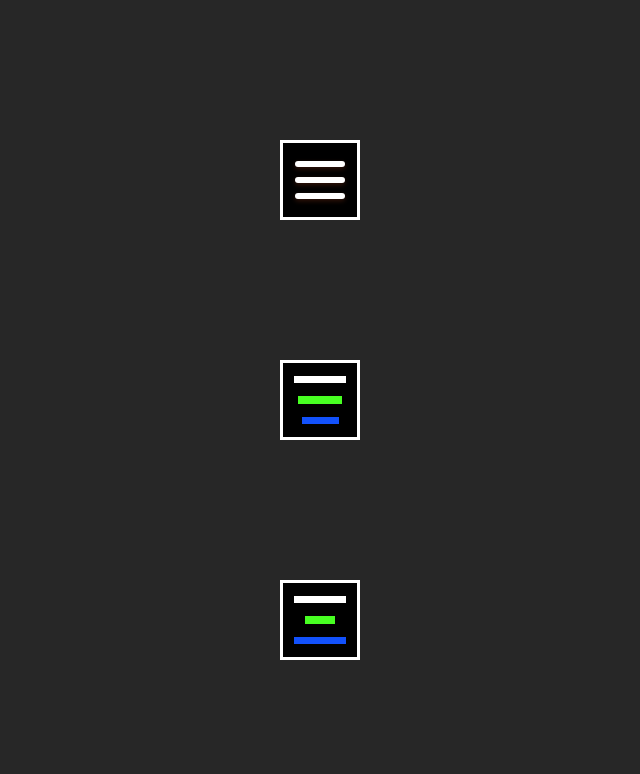
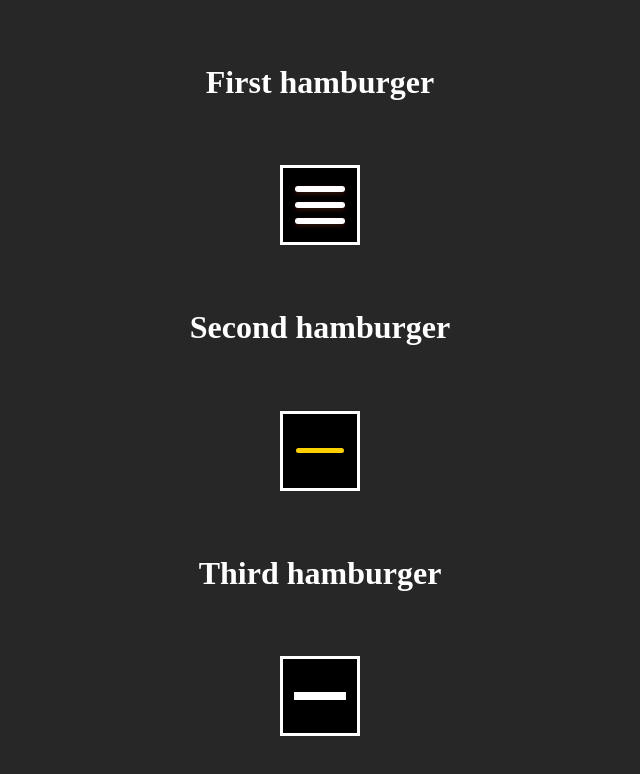
Before and after one commit to igalVilensky/Hamburger-menu, a plain HTML site: page index.html in a window 1280 px wide. Shown: the whole page, without its empty margins (320-960 px from the left). Drawn offline with Linux system fonts and the light colour scheme.

Commit message:
second humb. start

```diff
--- a/css/style.css
+++ b/css/style.css
@@ -13,6 +13,9 @@ body {
   height: 100vh;
 }
 
+h1 {
+  color: white;
+}
 /* ================
    First hamburger
    ================ */
@@ -94,23 +97,36 @@ body {
 }
 
 .one-sec {
+  display: block;
+  position: relative;
   width: 70%;
   height: 10%;
-  background-color: white;
+  background-color: rgb(255, 208, 0);
 }
 
-.two-sec {
-  width: 60%;
-  height: 10%;
-  background-color: rgb(71, 255, 34);
+.one-sec,
+.one-sec::before,
+.one-sec::after {
+  width: 3em;
+  height: 5px;
+  border-radius: 5px;
+  transition: transform 250ms ease-in-out;
 }
 
-.three-sec {
-  width: 50%;
-  height: 10%;
-  background-color: rgb(18, 81, 252);
+.one-sec::before,
+.one-sec::after {
+  content: "";
+  position: absolute;
+  left: 0;
 }
 
+.one-sec::before {
+  transform: translateY(16px);
+}
+
+.one-sec::after {
+  top: 6px;
+}
 /* ================
    THird hamburger
    ================ */
--- a/index.html
+++ b/index.html
@@ -8,6 +8,8 @@
     <link rel="stylesheet" href="./css/style.css" />
   </head>
   <body>
+    <!-- First hamburger -->
+    <div><h1>First hamburger</h1></div>
     <div class="my-menu">
       <div class="one"></div>
     </div>
@@ -25,27 +27,13 @@
         }
       });
     </script>
-    <!-- <script>
-      let clicked = false;
-      document.querySelector(".my-menu").addEventListener("click", () => {
-        clicked = !clicked;
-
-        if (clicked) {
-          document.querySelector(".one").style.cssText =
-            "background-color: black;z-index: 1;";
-        } else {
-          document.querySelector(".one").style.cssText =
-            "background-color: white";
-        }
-      });
-    </script> -->
+    <!-- Second hamburger -->
+    <div><h1>Second hamburger</h1></div>
     <div class="my-menu-sec">
-      <div class="one-sec"></div>
-      <div class="two-sec"></div>
-      <div class="three-sec"></div>
+      <span class="one-sec"></span>
     </div>
     <script>
-      let clicked2 = false;
+      /* let clicked2 = false;
       document.querySelector(".my-menu-sec").addEventListener("click", () => {
         clicked2 = !clicked2;
 
@@ -56,12 +44,12 @@
           document.querySelector(".one-sec").style.cssText =
             "background-color: red";
         }
-      });
+      }); */
     </script>
+    <!-- Third hamburger -->
+    <div><h1>Third hamburger</h1></div>
     <div class="my-menu-third">
       <div class="one-third"></div>
-      <div class="two-third"></div>
-      <div class="three-third"></div>
     </div>
     <script>
       let clicked3 = false;
```
